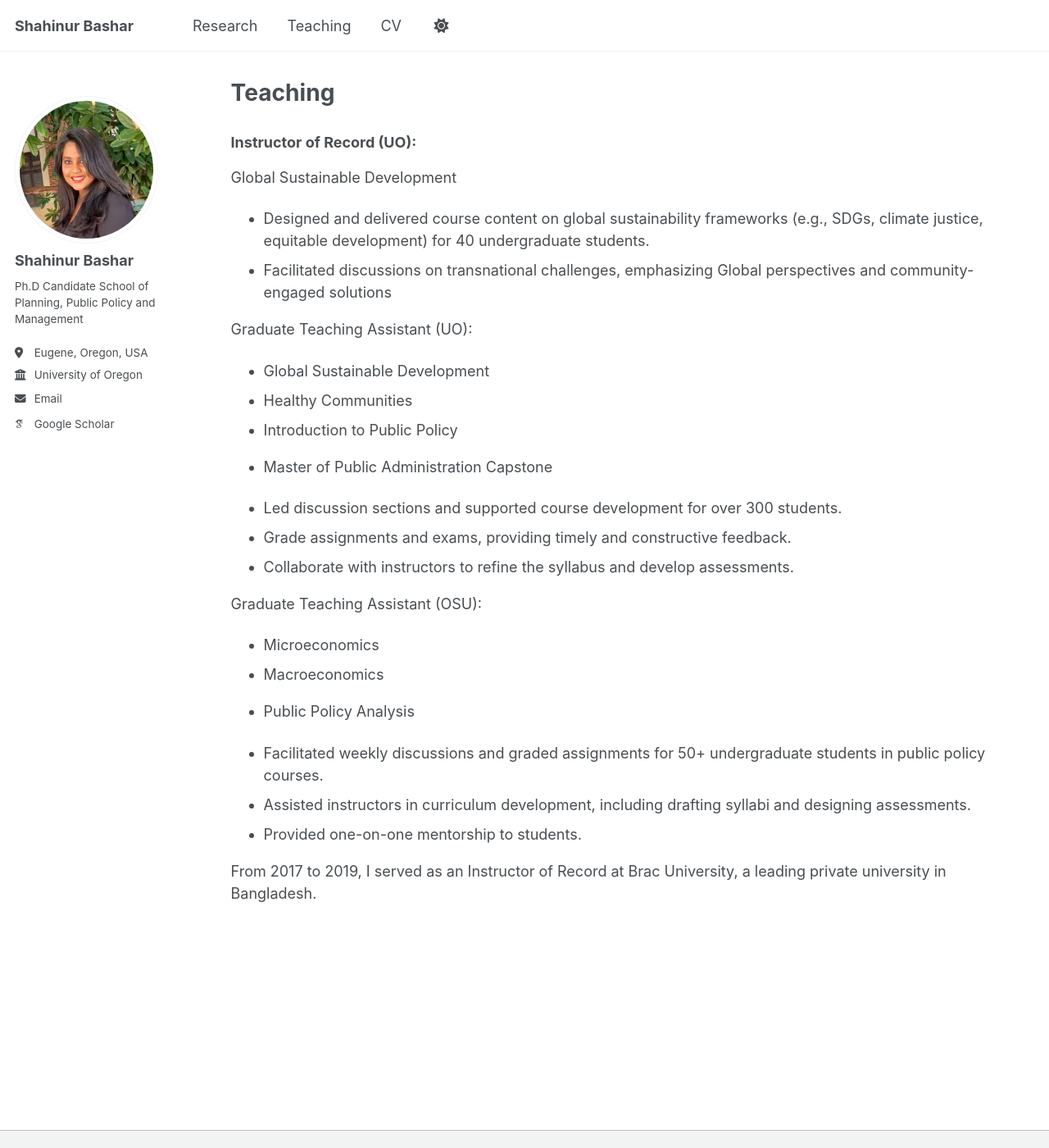
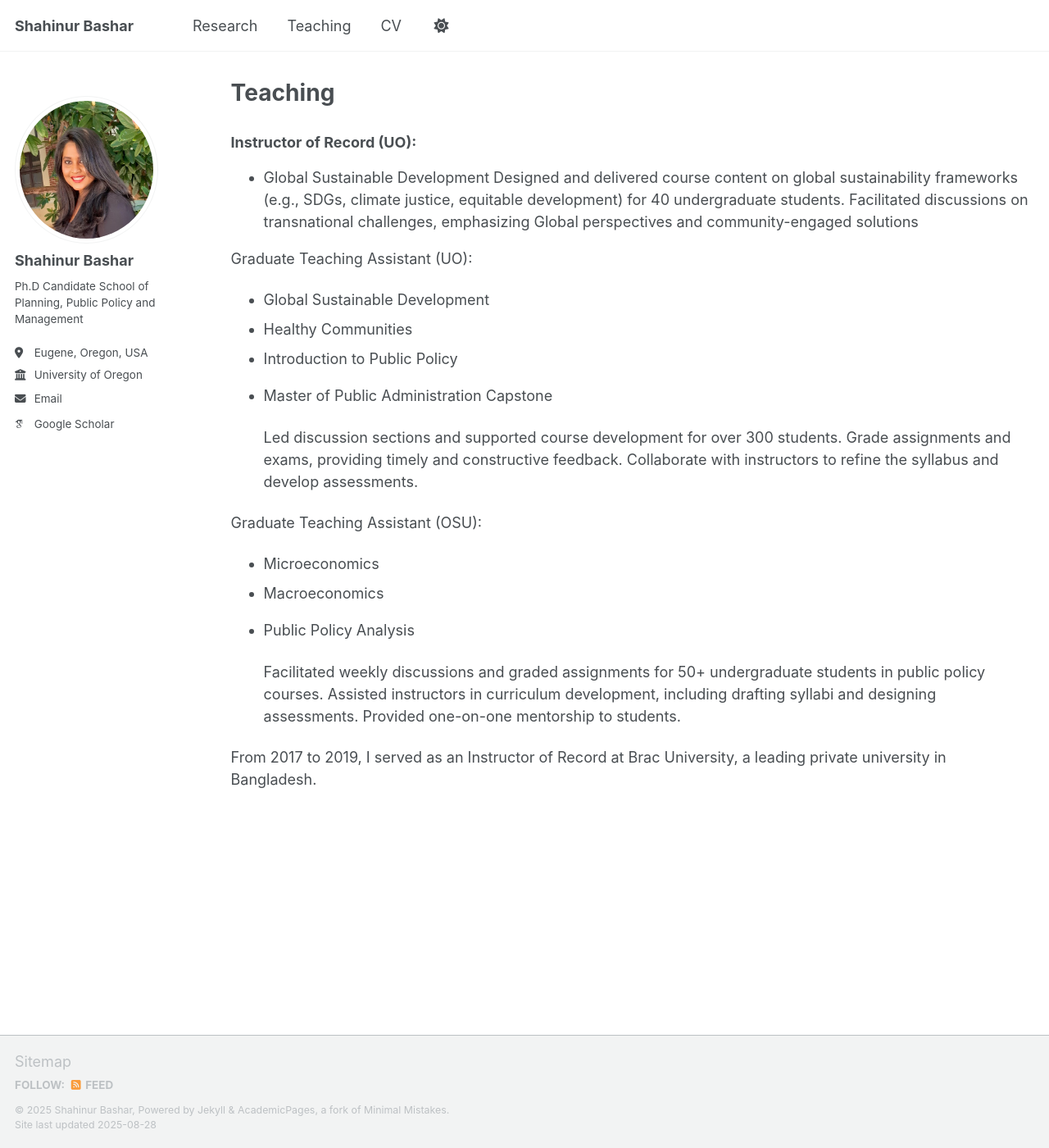
Before and after one commit to Shahinurbashar/Professional-Profile, a Jekyll site: the page built from _pages/teaching.md, in a window 1280 px wide and 1400 px high. Shown: the whole window at 82% size. Built offline with Jekyll 4.4.1, drawn with Linux system fonts in a browser that asks for light colours; some web fonts are replaced; a script that is not in the unit is left out.

```diff
--- a/_pages/teaching.md
+++ b/_pages/teaching.md
@@ -6,9 +6,9 @@ author_profile: true
 ---
 
 ### Instructor of Record (UO):
-Global Sustainable Development
-- Designed and delivered course content on global sustainability frameworks (e.g., SDGs, climate justice, equitable development) for 40 undergraduate students.
-- Facilitated discussions on transnational challenges, emphasizing Global perspectives and community-engaged solutions
+- Global Sustainable Development
+Designed and delivered course content on global sustainability frameworks (e.g., SDGs, climate justice, equitable development) for 40 undergraduate students.
+Facilitated discussions on transnational challenges, emphasizing Global perspectives and community-engaged solutions
 
 Graduate Teaching Assistant (UO):
 
@@ -17,9 +17,9 @@ Graduate Teaching Assistant (UO):
 - Introduction to Public Policy
 - Master of Public Administration Capstone
 
-- Led discussion sections and supported course development for over 300 students.
-- Grade assignments and exams, providing timely and constructive feedback.
-- Collaborate with instructors to refine the syllabus and develop assessments.
+  Led discussion sections and supported course development for over 300 students.
+  Grade assignments and exams, providing timely and constructive feedback.
+  Collaborate with instructors to refine the syllabus and develop assessments.
 
 Graduate Teaching Assistant (OSU):
 
@@ -27,9 +27,9 @@ Graduate Teaching Assistant (OSU):
 - Macroeconomics
 - Public Policy Analysis
 
-- Facilitated weekly discussions and graded assignments for 50+ undergraduate students in public policy courses.
-- Assisted instructors in curriculum development, including drafting syllabi and designing assessments.
-- Provided one-on-one mentorship to students.
+  Facilitated weekly discussions and graded assignments for 50+ undergraduate students in public policy courses.
+  Assisted instructors in curriculum development, including drafting syllabi and designing assessments.
+  Provided one-on-one mentorship to students.
 
 
 
```
